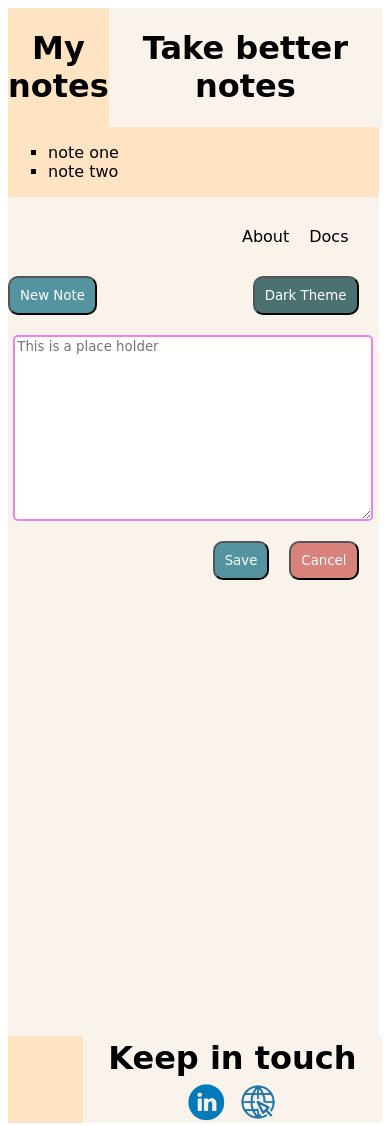
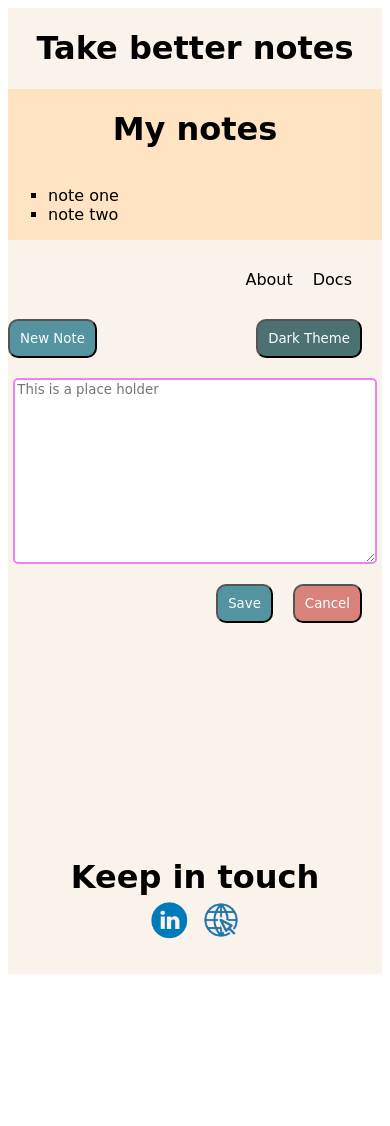
Before and after one commit to CEOAD/Assignment, a plain HTML site: page index.html in a window 390 px wide. After the commit the page ends 987 px from the top, so only its background shows below. Drawn offline with Linux system fonts and the light colour scheme; a web font is replaced by a local one.

Commit message:
Debugging#4: Fiixing the media query for smaller size screens based on the recent changes

```diff
--- a/CSS/stylesheets.css
+++ b/CSS/stylesheets.css
@@ -123,12 +123,21 @@ footer{
     grid-template-columns: 1fr 4fr;
 }
 @media (max-width: 500px)    {
+    body{
+        display: grid;
+        grid-template-rows: 1fr 4fr 1fr;
+    }
+    .header1{
+        display: flex;
+        flex-direction: column-reverse;
+        flex-grow: inherit;
+    }
     #main{
         display: inline-block;
     }
     aside{
         display: flex;
-        width: 95vw;
+        width: 100%;
         height: fit-content;
 
     }
@@ -146,10 +155,14 @@ footer{
 
         margin-left: 0%;
     }
-
-    footer{
+    article {
+        height: 100%;
+    }
+    .footer1{
         display: flex;
-
+        flex-direction: column-reverse;
         justify-content: center;
         bottom: 5px;
+        padding-top: 10px;
+        flex-grow: inherit;
     }}
--- a/index.html
+++ b/index.html
@@ -15,7 +15,7 @@
     />
   </head>
   <body class="light-theme3 dark-theme3">
-    <header class="header1">
+    <header class="header1 light-theme2 dark-theme1 ">
       <div class="light-theme1 dark-theme2 div2">
         <h1>My notes</h1>
       </div>
@@ -56,7 +56,7 @@
         </div>
       </article>
     </main>
-    <footer class="footer1">
+    <footer class="footer1 light-theme2 dark-theme1">
       <div class="light-theme1 dark-theme2 div3"></div>
       <div class="light-theme2 dark-theme1 div4">
       <h1>Keep in touch</h1>
--- a/sccripts.js
+++ b/sccripts.js
@@ -5,8 +5,8 @@ const div2 = document.querySelector(".div2")
 const div3 = document.querySelector(".div3")
 const div4 = document.querySelector(".div4")
 const aside = document.querySelector("aside")
-// const header = document.querySelector("header")
-// const footer = document.querySelector("footer")
+const header = document.querySelector("header")
+const footer = document.querySelector("footer")
 
 const body = document.querySelector("body")
 
@@ -19,8 +19,9 @@ let dark_themed = () => {
     div2.classList.toggle('light-theme1')
     div3.classList.toggle('light-theme1')
     div4.classList.toggle('light-theme2')
-    // header.classList.toggle('light-theme3')
-    // footer.classList.toggle('light-theme3')
+    header.classList.toggle('light-theme3')
+    footer.classList.toggle('light-theme3')
+    footer.classList.toggle('light-theme2')
     if (dark.textContent == 'Light Theme') {
         dark.textContent = 'Dark Theme'}
     else {
```
